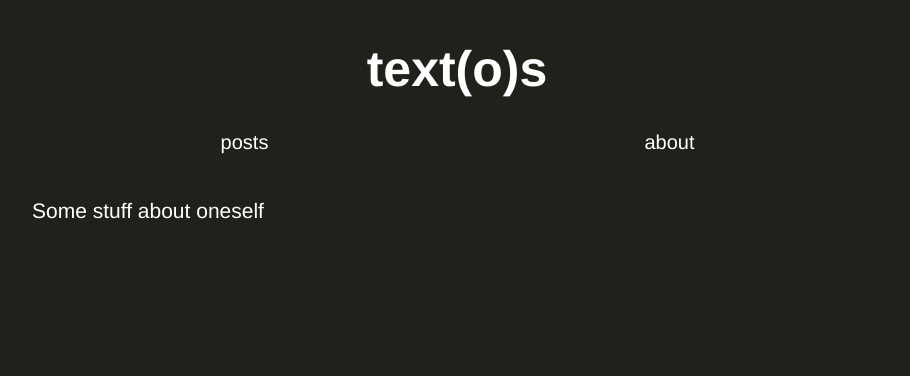
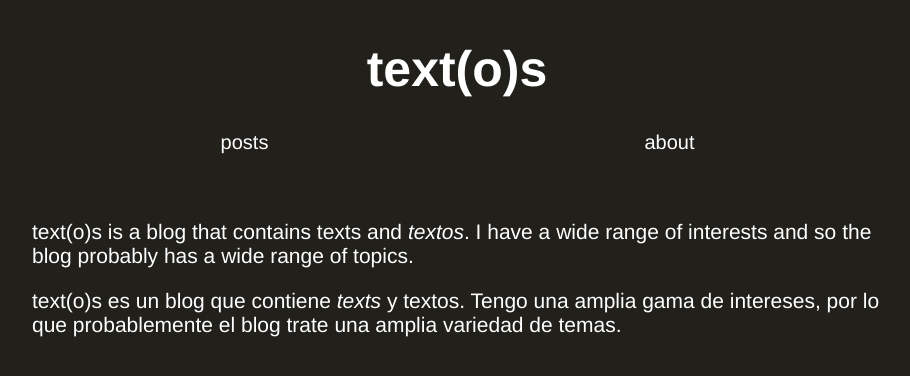
Before and after one commit to ness24000/blog, a Flask app: page /about in a window 1280 px wide. Shown: the top 376 px of the page, without its empty margins (183-1093 px from the left). Run offline with Flask 3, Linux system fonts and the light colour scheme.

Commit message:
[content] Edit the about page

```diff
--- a/app/templates/about.html
+++ b/app/templates/about.html
@@ -2,4 +2,17 @@
 
 {% block title %} The about page {% endblock %}
 
-{% block content %} Some stuff about oneself {% endblock %}
+{% block content %}
+<div>
+    <p>
+        text(o)s is a blog that contains texts and <em>textos</em>. I have a wide range of interests and so the blog
+        probably has a
+        wide range of topics.
+    </p>
+    <p>
+        text(o)s es un blog que contiene <em>texts</em> y textos. Tengo una amplia gama de intereses, por lo que
+        probablemente el
+        blog trate una amplia variedad de temas.
+    </p>
+</div>
+{% endblock %}
```
